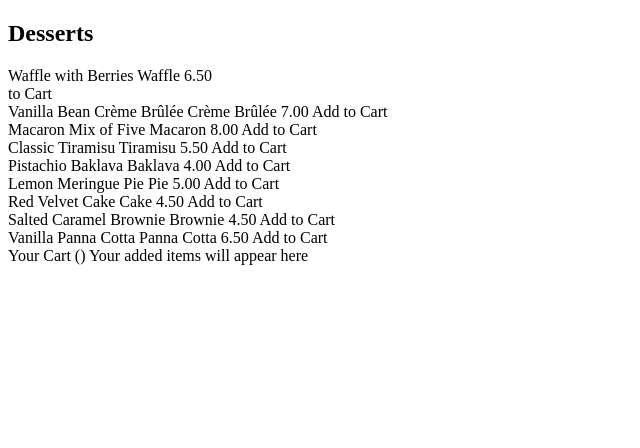
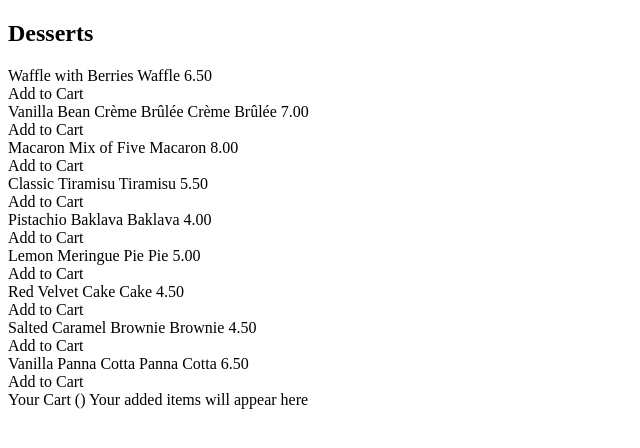
Before and after one commit to Sarita7418/First-grupal-project, a plain HTML site: page index.html in a window 1280 px wide. Shown: the whole page, without its empty margins (0-640 px from the left). Drawn offline with Linux system fonts and the light colour scheme.

Commit message:
quantity section

```diff
--- a/index.html
+++ b/index.html
@@ -18,63 +18,63 @@
       Waffle with Berries
       Waffle
       6.50
-      <div>to Cart</div>
+      <div>Add to Cart</div>
     </section>
 
     <section>
       Vanilla Bean Crème Brûlée
       Crème Brûlée
       7.00
-      Add to Cart
+      <div>Add to Cart</div>
     </section>
 
     <section>
       Macaron Mix of Five
       Macaron
       8.00
-      Add to Cart
+      <div>Add to Cart</div>
     </section>
 
     <section>
       Classic Tiramisu
       Tiramisu
       5.50
-      Add to Cart
+      <div>Add to Cart</div>
     </section>
 
     <section>
       Pistachio Baklava
       Baklava
       4.00
-      Add to Cart
+      <div>Add to Cart</div>
     </section>
 
     <section>
       Lemon Meringue Pie
       Pie
       5.00
-      Add to Cart
+      <div>Add to Cart</div>
     </section>
 
     <section>
       Red Velvet Cake
       Cake
       4.50
-      Add to Cart
+      <div>Add to Cart</div>
     </section>
 
     <section>
       Salted Caramel Brownie
       Brownie
       4.50
-      Add to Cart
+      <div>Add to Cart</div>
     </section>
 
     <section>
       Vanilla Panna Cotta
       Panna Cotta
       6.50
-      Add to Cart
+      <div>Add to Cart</div>
     </section>
   </article>
 
```
